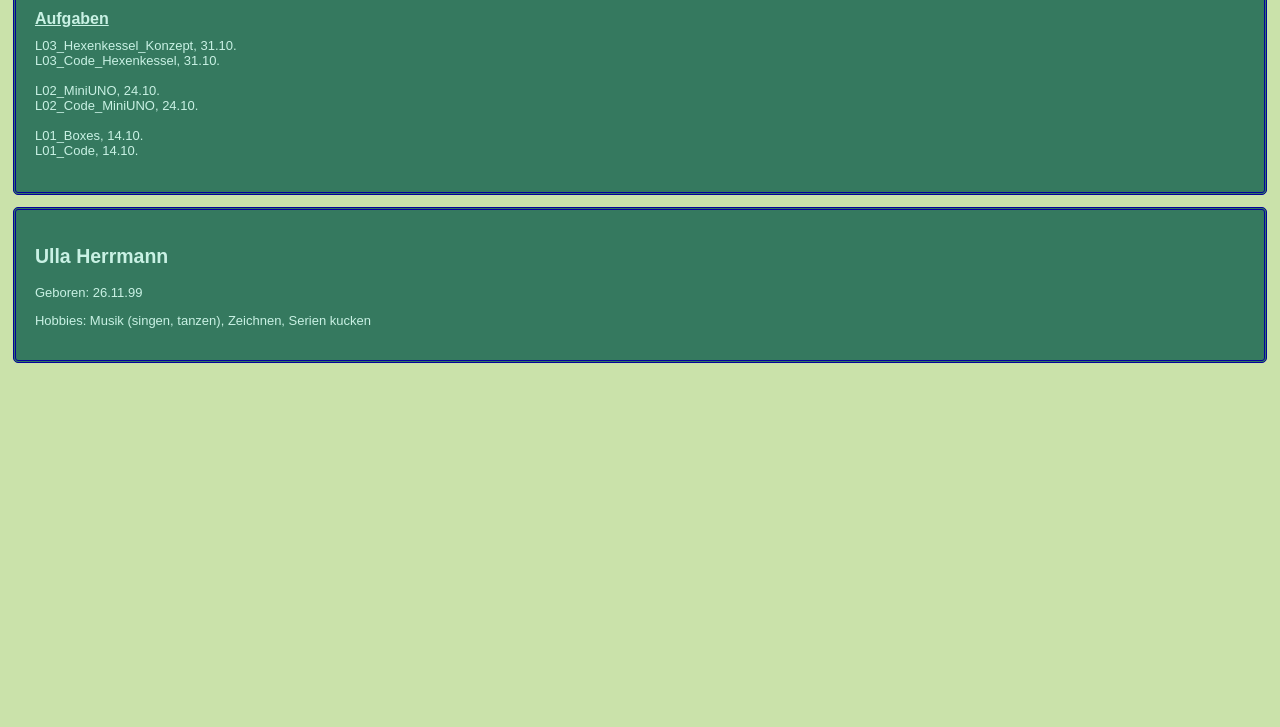
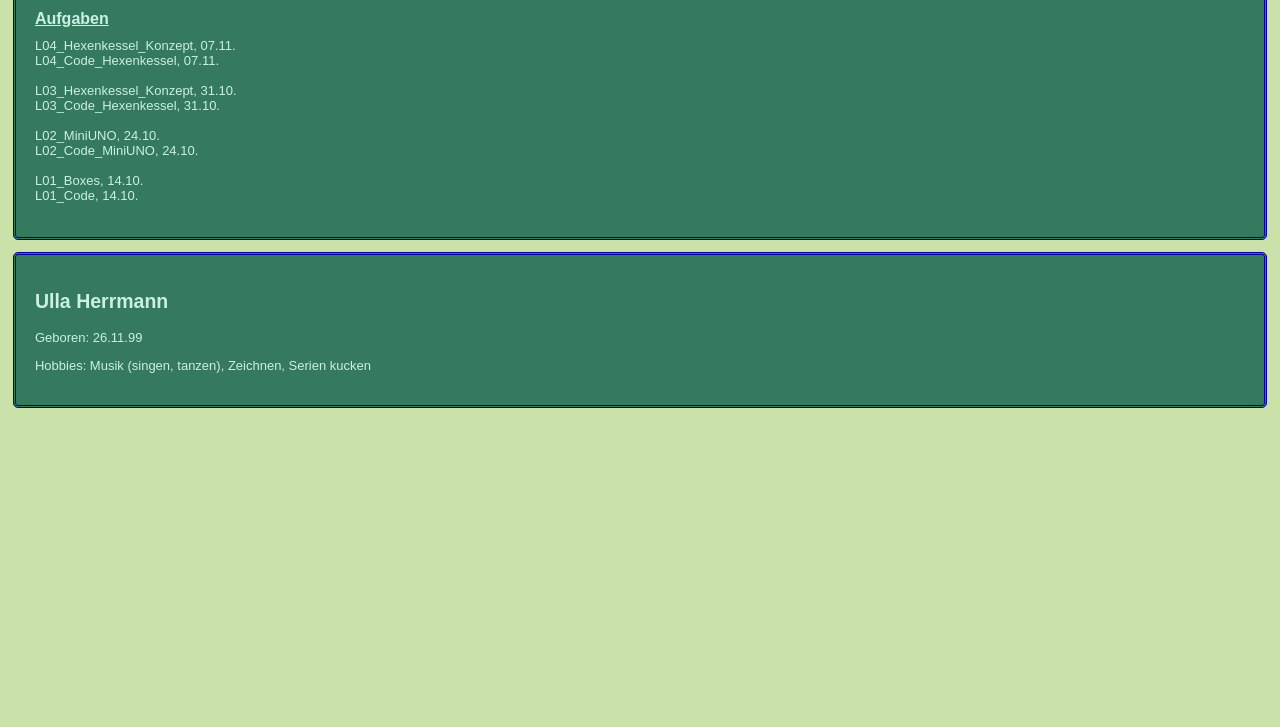
Before and after one commit to Lum7n/EIA2-WS2020-21, a plain HTML site: page Steckbrief/steckbrief.htm in a window 1280 px wide. Shown: the part 73-800 px from the top of the page. Drawn offline with Linux system fonts and the light colour scheme.

Commit message:
Add files via upload

```diff
--- a/Steckbrief/steckbrief.htm
+++ b/Steckbrief/steckbrief.htm
@@ -64,6 +64,11 @@
 			<br/>
 			<h1>Aufgaben</h1>
 			<!-- Format: Aufgabenbezeichnung, Datum -->
+			<a target="_blank" href="https://lum7n.github.io/EIA2-WS2020-21/Aufgaben/L04_DataStructures/L04_Hexenkessel_Konzept.pdf">L04_Hexenkessel_Konzept, 07.11.</a>
+			<br>
+			<a target="_blank" href="https://lum7n.github.io/EIA2-WS2020-21/Aufgaben/L04_DataStructures/Index.html">L04_Code_Hexenkessel, 07.11.</a>
+			<br/>
+			<br/>
 			<a target="_blank" href="https://lum7n.github.io/EIA2-WS2020-21/Aufgaben/L03_FormElements/L03_Hexenkessel_Konzept.pdf">L03_Hexenkessel_Konzept, 31.10.</a>
 			<br>
 			<a target="_blank" href="https://lum7n.github.io/EIA2-WS2020-21/Aufgaben/L03_FormElements/Index.html">L03_Code_Hexenkessel, 31.10.</a>
```
